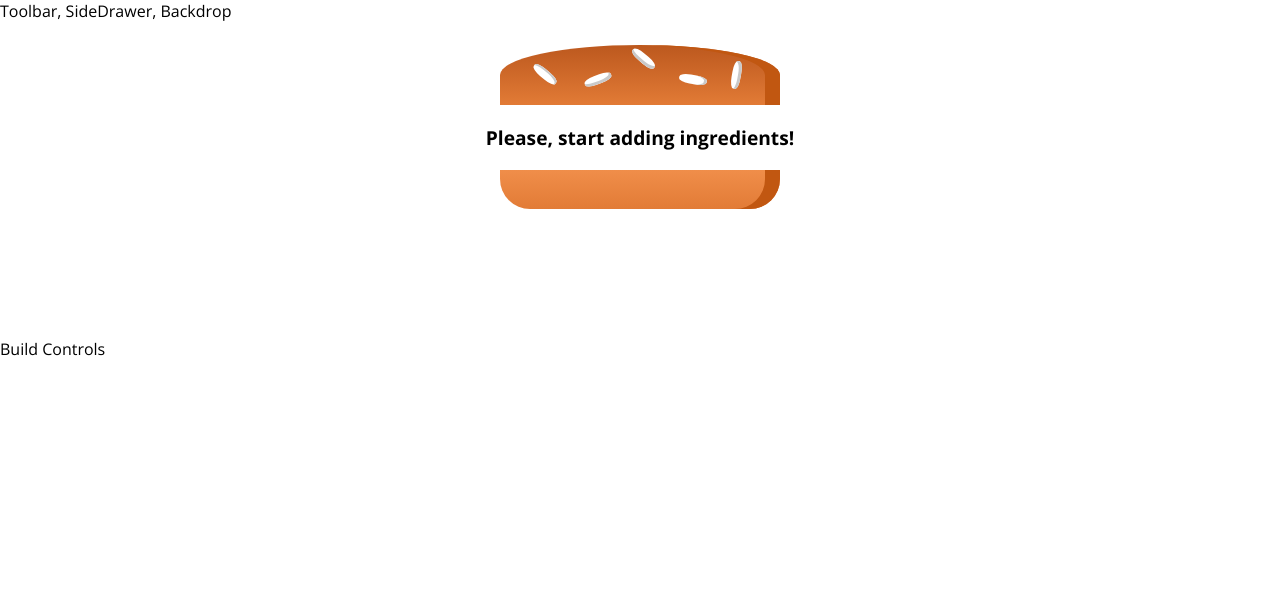
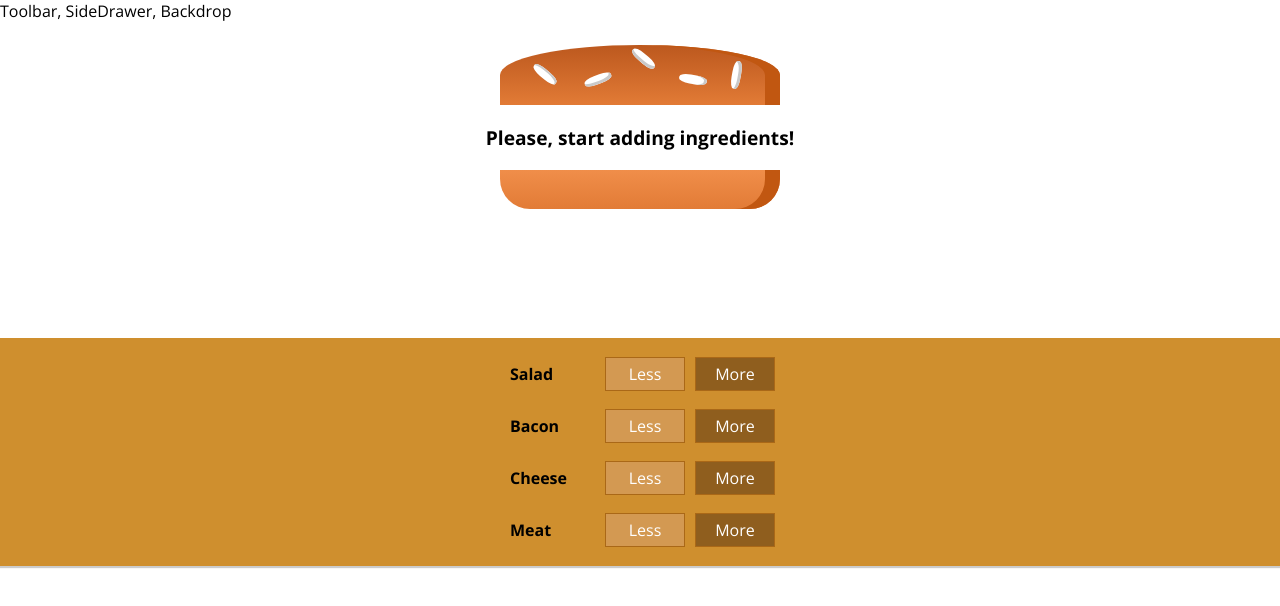
Before and after one commit to shestakova1806/burger-builder, a React (Create React App) app: page / in a window 1280 px wide. Shown: the top 606 px of the page. Built offline with nearby package versions, Linux system fonts and the light colour scheme.

Commit message:
feat: added outputting multiple BuildControls

```diff
--- a/src/components/Burger/BuildControls/BuildControls.js
+++ b/src/components/Burger/BuildControls/BuildControls.js
@@ -1,3 +1,19 @@
 import React from "react";
 
-export const BuildControls = (props) => <div></div>;
+import classes from "./BuildControls.module.css";
+import { BuildControl } from "./BuildControl/BuildControl";
+
+const controls = [
+  { label: "Salad", type: "salad" },
+  { label: "Bacon", type: "bacon" },
+  { label: "Cheese", type: "cheese" },
+  { label: "Meat", type: "meat" },
+];
+
+export const BuildControls = (props) => (
+  <div className={classes.BuildControls}>
+    {controls.map((ctrl) => (
+      <BuildControl key={ctrl.label} label={ctrl.label} />
+    ))}
+  </div>
+);
--- a/src/containers/BurgerBuilder/BurgerBuilder.js
+++ b/src/containers/BurgerBuilder/BurgerBuilder.js
@@ -2,6 +2,7 @@
 
 import { Aux } from "../../hoc/Aux";
 import { Burger } from "../../components/Burger/Burger";
+import { BuildControls } from "../../components/Burger/BuildControls/BuildControls";
 
 export class BurgerBuilder extends Component {
   state = {
@@ -17,7 +18,7 @@
     return (
       <Aux>
         <Burger ingredients={this.state.ingredients} />
-        <div>Build Controls</div>
+        <BuildControls />
       </Aux>
     );
   }
```
Also changed, not shown: 1 other file (tests, documents, lock files or other folders).
